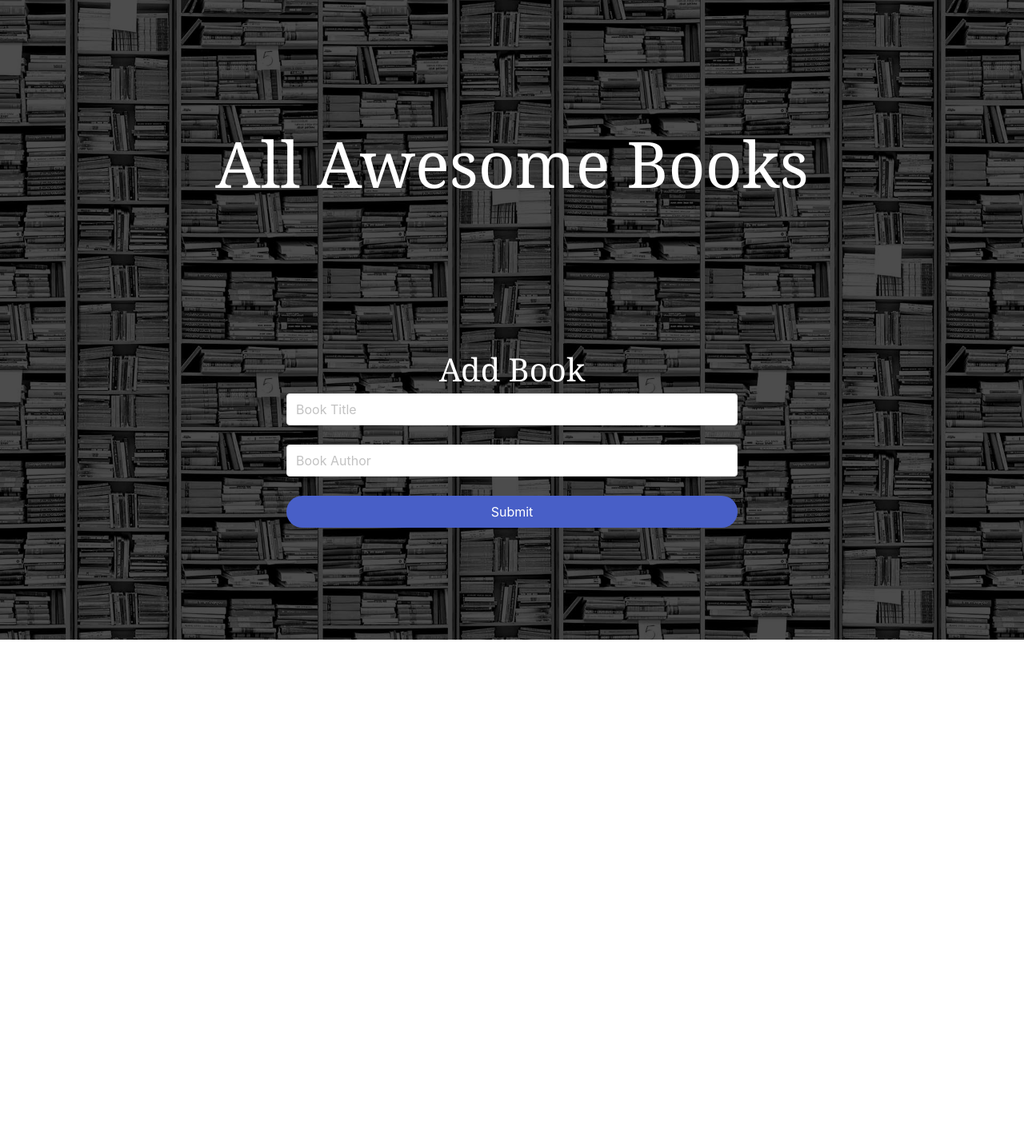
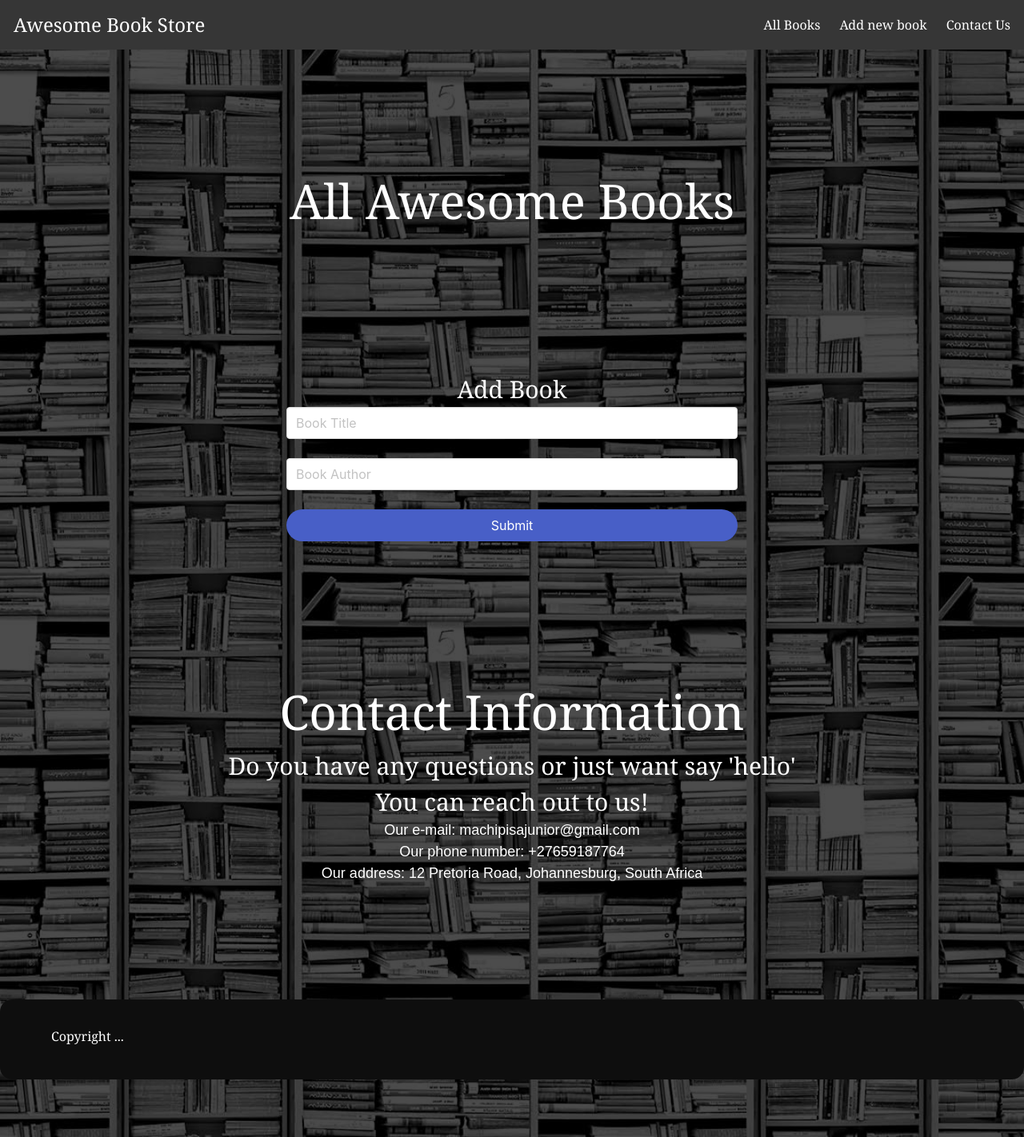
Before and after one commit to uzairali19/awesome-books, a plain HTML site: page index.html in a window 1280 px wide. Shown: the whole page at 80% size. Before the commit the page ends 800 px from the top, so only its background shows below. Drawn offline with nearby package versions, Linux system fonts and the light colour scheme.

Commit message:
Add footer and nav bar

```diff
--- a/index.html
+++ b/index.html
@@ -8,7 +8,34 @@
     <link rel="stylesheet" href="style.css" />
     <title>Awsome Books</title>
   </head>
-  <body class="background-image">
+  <body class="background-image" id="body">
+    <header>
+      <nav class="navbar is-dark h-p" role="navigation" aria-label="main navigation">
+        <div class="navbar-brand">
+          <a class="navbar-item is-size-4" href="#">
+            Awesome Book Store
+          </a>
+          <a role="button" class="navbar-burger" aria-label="menu" aria-expanded="false" data-target="navbarBasicExample">
+            <span aria-hidden="true"></span>
+            <span aria-hidden="true"></span>
+            <span aria-hidden="true"></span>
+          </a>
+        </div>
+        <div id="navbarBasicExample" class="navbar-menu">
+          <div class="navbar-end">
+            <a class="navbar-item is-size-6" id="all-books">
+              All Books
+            </a>
+            <a class="navbar-item is-size-6" id="add-book">
+              Add new book
+            </a>
+            <a class="navbar-item is-size-6" id="contact-us">
+              Contact Us
+            </a>
+          </div>
+        </div>
+      </nav>
+    </header>
     <main>
       <section class="hero is-medium">
         <div class="hero-body">
@@ -55,7 +82,43 @@
           </div>
         </div>
       </section>
+      <section class="hero is-medium">
+        <div class="hero-body">
+          <div class="container has-text-centered has-text-white">
+            <h3 class="main-title">
+              Contact Information
+          </h3>
+            <p class="sub-title">
+              Do you have any questions or just want say 'hello'
+            </p>
+            <p class="sub-title">
+              You can reach out to us!
+            </p>
+            <ul>
+              <li class="list">
+                  Our e-mail: machipisajunior@gmail.com
+              </li>
+              <li class="list">
+                Our phone number: +27659187764
+              </li>
+              <li class="list">
+                Our address: 12 Pretoria Road, Johannesburg, South Africa
+              </li>
+            </ul>
+          </div>
+        </div>
+      </section>
     </main>
+
+    <footer class="main-footer section">
+      <div class="content">
+        <div class="container py-5 has-text-white">
+        <p>
+         Copyright ...
+        </p>
+        </div>
+      </div>
+    </footer>
     <script src="./main.js"></script>
   </body>
 </html>
--- a/main.js
+++ b/main.js
@@ -84,3 +84,9 @@ const booksLists = new BookList(bookName, bookAuthor, null, books, submit, bookL
 
 booksLists.submitBook();
 booksLists.localStorage();
+
+// body background image
+
+const body = document.querySelector('.background-image');
+const height = window.innerHeight / 4.5;
+body.style.height = ((height) + 'vh');
--- a/style.css
+++ b/style.css
@@ -19,11 +19,11 @@
 }
 
 .main-title {
-  font-size: 80px;
+  font-size: 60px;
 }
 
 .sub-title {
-  font-size: 40px;
+  font-size: 30px;
 }
 
 .background-image::before {
@@ -43,6 +43,21 @@
   position: relative;
   background-image: url(./background.jpeg);
   background-size: cover;
-  height: 100vh;
   background-repeat: no-repeat;
 }
+
+.main-footer {
+  height: 100px;
+  background: rgb(48, 48, 48);
+  padding: 10px;
+  border-radius: 15px;
+}
+
+.list {
+  font-family: Arial, Helvetica, sans-serif;
+  font-size: 18px;
+}
+
+.h-p {
+  padding: 5px;
+}
```
